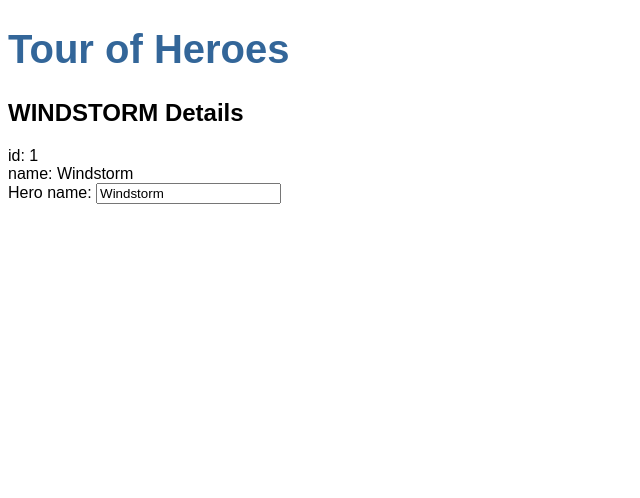
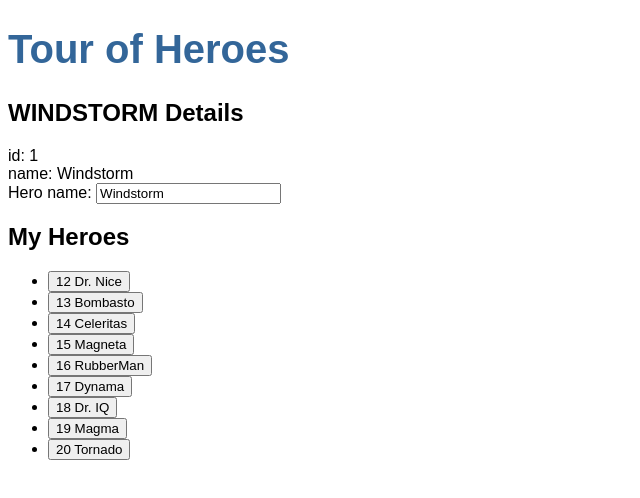
Before and after one commit to SlytherinEC/angular-tour-of-heroes, an Angular app: page / in a window 1280 px wide. Shown: the top 498 px of the page, without its empty margins (0-640 px from the left). Built offline with nearby package versions, Linux system fonts and the light colour scheme.

Commit message:
feat: añadir lista de héroes al componente Heroes

```diff
--- a/src/app/heroes/heroes.component.html
+++ b/src/app/heroes/heroes.component.html
@@ -11,3 +11,17 @@
   <label for="name">Hero name: </label>
   <input id="name" [(ngModel)]="hero.name" placeholder="name">
 </div>
+
+<h2>My Heroes</h2>
+<ul class="heroes">
+  <li *ngFor="let hero of heroes">
+    <button type="button">
+      <span class="badge">
+        {{hero.id}}
+      </span>
+      <span class="name">
+        {{hero.name}}
+      </span>
+    </button>
+  </li>
+</ul>
```
